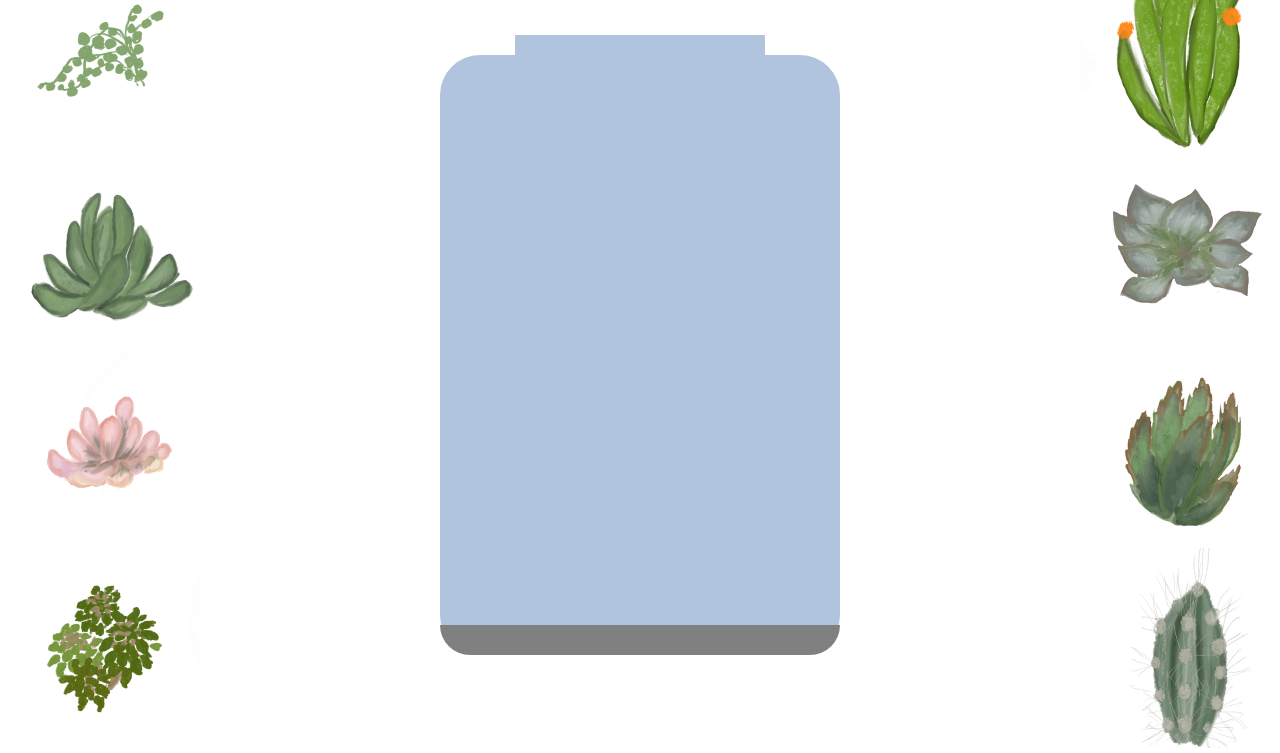
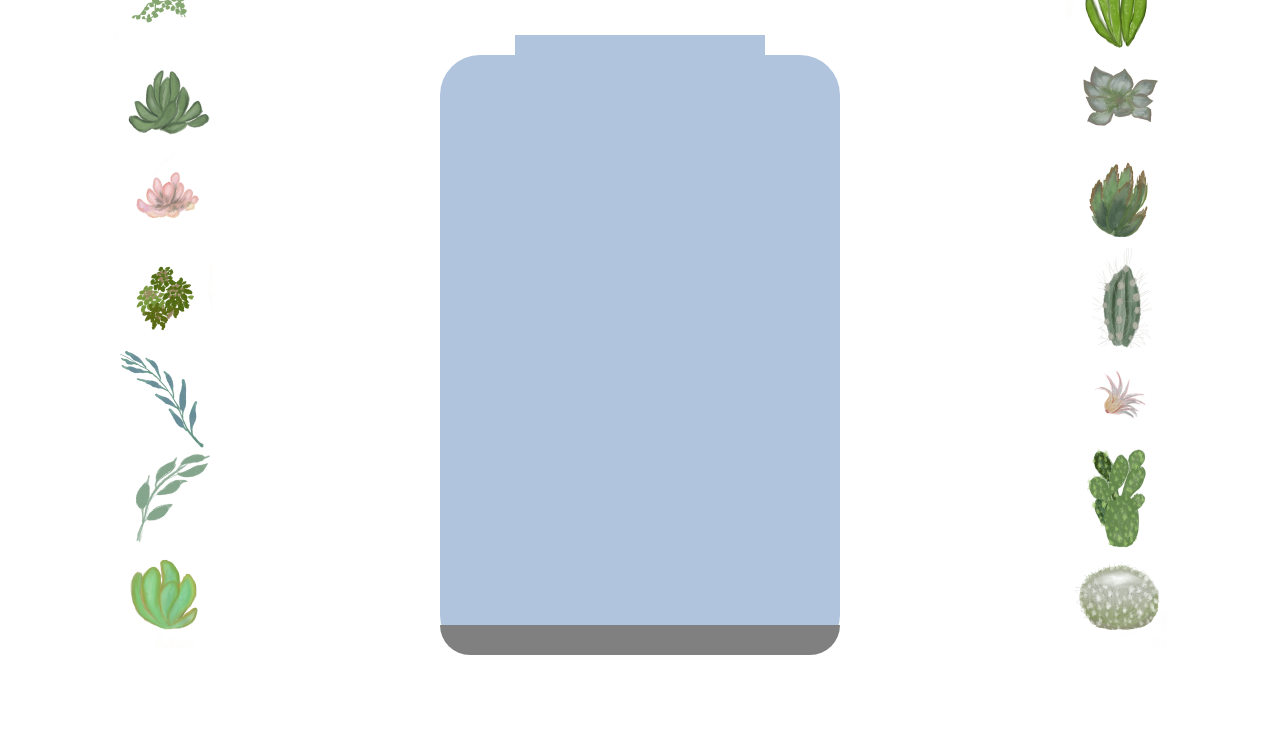
Before and after one commit to nikita539/test, a website: page index.html in a window 1280 px wide. Shown: the part 52-805 px from the top of the page. Drawn offline with Linux system fonts and the light colour scheme.

Commit message:
css refactoring

```diff
--- a/helpers.js
+++ b/helpers.js
@@ -1,5 +1,5 @@
 function findProperty (path, obj) {  // finds property by path of format: "user.brother.name"
-    Object.keys(obj).reduce((prev,curr) => {
+    return path.split('.').reduce((prev,curr) => {
         return prev[curr]
-    }, obj)
+    }, obj) || null
 }
--- a/index.css
+++ b/index.css
@@ -1,7 +1,8 @@
 body {
     display: flex;
     margin: 0%;
-    justify-content: space-between;
+    justify-content: space-around;
+    height: 100vh;
 }
 
 
@@ -41,8 +42,8 @@ body {
 }
 
 .plant {
-    width: 200px;
-    height: 200px;
+    width: 100px;
+    height: 100px;
 }
 
 img {
@@ -51,5 +52,6 @@ img {
 }
 
 .container {
-    align-items: center;
+    display: flex;
+    flex-direction: column;
 }
--- a/index.html
+++ b/index.html
@@ -70,4 +70,5 @@
                 </div>
 
     </body>
+    <script src="index.js"></script>
 </html>
--- a/package.json
+++ b/package.json
@@ -3,6 +3,7 @@
   "version": "1.0.0",
   "description": "",
   "main": "index.js",
+  "type": "module",
   "scripts": {
     "test": "echo \"Error: no test specified\" && exit 1"
   },
```
